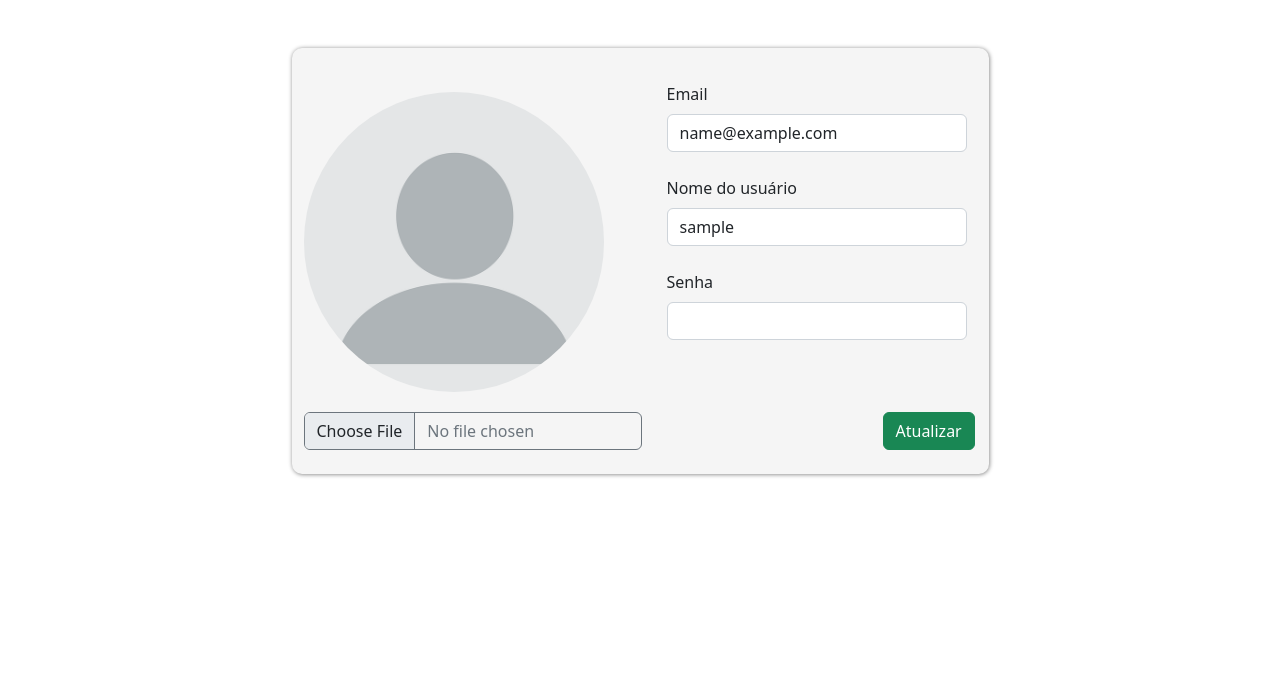
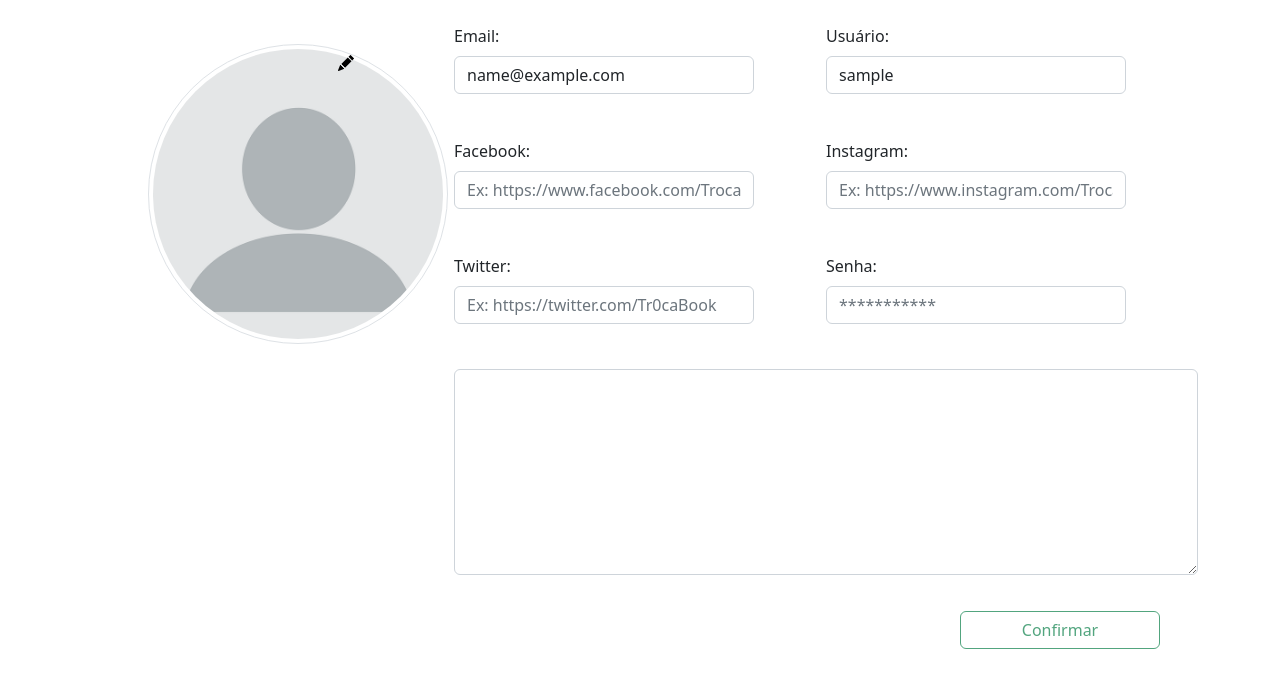
Before and after one commit to FelipeBuen0/TrocaBook, a PHP site: page /view/AtualizarPerfil.php in a window 1280 px wide. Shown: the part 58-746 px from the top of the page. Run offline with PHP 8.4, Linux system fonts and the light colour scheme; the visitor is signed in with stand-in values (Sample User, id 1); data that the repository does not hold is empty.

Commit message:
Mudança no layout da tela de atualização de cadastro e adição de novas funcionalidades.
também alteramos o código do banco de dados.

```diff
--- a/ForgotPassword.php
+++ b/ForgotPassword.php
@@ -13,12 +13,13 @@
         $anwser = mysqli_real_escape_string($mysqli, $_POST['SecurityAnswer']);
         $SecurityPassword = mysqli_real_escape_string($mysqli, $_POST['SecurityPassword']);
         $ConfirmSecurityPassword = mysqli_real_escape_string($mysqli, $_POST['ConfirmSecurityPassword']);
-
         if ($SecurityPassword != $ConfirmSecurityPassword) {
             return $message = "<h1>As senhas não são iguais, tente novamente!</h1>";
         }
 
         if ($anwser == $records['SecurityAnswer']) {
+            $SecurityPassword = base64_encode($SecurityPassword);
+            $SecurityPassword = sha1($SecurityPassword);
             $sql = "UPDATE logincredentials SET Password = '$SecurityPassword' WHERE email = '$email'";
             $result = $mysqli->query($sql);
             return $result == true ? header('Location: Login.php') : $message = "Houve um problema com o bando de dados, tente novamente mais tarde.";
--- a/Login.php
+++ b/Login.php
@@ -11,7 +11,9 @@
     $rows = $result->num_rows;
     if ($rows == 1) {
         $row = $result->fetch_assoc();
-        if (base64_encode($Password) != $row['Password']) {
+        $Password = base64_encode($Password);
+        $Password = sha1($Password);
+        if ( $Password != $row['Password']) {
             echo '<p class="bg-warning">Usuário ou senha não identificados';
             return;
         }
@@ -55,7 +57,7 @@
             <br>
             <div class="d-flex justify-content-between">
                 <a href="register.php"><b>Não possui cadastro?</b></a>
-                <a href="ForgotPassword.php "><b>Esqueceu a senha?</b></a>
+                <a href="EmailVerification.php "><b>Esqueceu a senha?</b></a>
             </div>
             <p id="log"></p>
             <input name="submit" type="submit" class="btn btn-outline-primary" value="Confirmar">
--- a/master.css
+++ b/master.css
@@ -63,6 +63,7 @@
 .profile-photo {
     height: 100%;
     width: 100%;
+    margin-left: 22%;
     border-radius: 50%;
     object-fit: contain;
 }
@@ -120,14 +121,16 @@
     width: fit-content;
 }
 .m-lft-p10{
-    width: 40vh;
-    margin-left: 15px;
-    padding: 10px;
+    padding: 5px;
 }
 .m-lft{
     position: relative;
     left: 72%;
 }
+#aboutMeLabel {
+    margin-top: 20px;
+}
+
 
 /* ===== Scrollbar CSS =====
   /* Firefox */
@@ -160,7 +163,9 @@
     position: relative;
     display: inline-block;
   }
-
+  .form-width {
+    width: 300px !important;
+  }
   #dropdown-content {
     display: none;
     position: absolute;
@@ -230,3 +235,71 @@
       border-radius: 0.375rem;
       transition: border-color .15s
   }
+
+  /* PERFIL  */
+  .container {
+
+    display: grid;
+    grid-template-columns: 1fr 1fr 1fr;
+    grid-template-rows: 115px 115px 115px 115px 127px;
+    gap: 0px 0px;
+    grid-auto-flow: row;
+    grid-template-areas:
+    "Image Email usuario"
+    "Image fb ig"
+    "Image twitter password"
+    ".. Textarea Textarea";
+}
+
+  .Image {
+    grid-area: Image;
+ }
+
+  .twitter { grid-area: twitter; }
+
+  .Textarea { grid-area: Textarea; }
+
+  .Email { grid-area: Email; }
+
+  .Usuario { grid-area: Usuario; }
+
+  .fb { grid-area: fb; }
+
+  .ig { grid-area: ig; }
+
+  .password { grid-area: password; }
+
+
+  /* FIM PERFIL */
+
+  /* FILE UPLOAD STYLE */
+  .file-upload {
+    height: 16px;
+    width: 16px;
+    margin-left: 20%;
+    position: absolute;
+    margin-top: 2%;
+}
+  .file-upload input{
+	position:absolute;
+	height:32px;
+	width:16px;
+	left:0px;
+	top:0px;
+	background:transparent;
+	opacity:0;
+	-ms-filter:"progid:DXImageTransform.Microsoft.Alpha(Opacity=0)";
+	filter: alpha(opacity=0);
+}
+.file-upload img{
+	height: 100%;
+    width: 100%;
+    object-fit: contain;
+}
+.btn-update-profile {
+    left: 75%;
+    position: relative;
+    top: 67%;
+    width: 200px;
+}
+  /* END FILE UPLOAD STYLE */
--- a/register.php
+++ b/register.php
@@ -35,6 +35,7 @@
         // $Password = password_hash($Plain_Password, PASSWORD_DEFAULT); TODO: Criptografia de senhas
         strtolower($email);
         $Password = base64_encode($Password);
+        $Password = sha1($Password);
         $insert = "INSERT INTO LoginCredentials
                                    (
                                     Email
--- a/view/AtualizarPerfil.php
+++ b/view/AtualizarPerfil.php
@@ -2,20 +2,21 @@
 include_once '../api/protect.php';
 require_once '../api/database/Connection.php';
 
-    $Id = $_SESSION['id'];
+$Id = 1;
 // SQL Get para pegar as informações do perfil
 $sql = "SELECT *
               FROM LoginCredentials
              WHERE Id = $Id";
 
-    $record = $mysqli -> query($sql);
+$record = $mysqli->query($sql);
 $row = $record->fetch_assoc();
 
-    function ProfilePhotoExists($row, $id) {
+function ProfilePhotoExists($row, $id)
+{
     if (!$row['Image'] == null) {
-            return $image = $id .'/'. $row['Image'];
+        return $image = $id . '/' . $row['Image'];
     }
-        return $image = "no_photo.png"; ;
+    return $image = "no_photo.png";;
 }
 
 ?>
@@ -44,33 +45,50 @@
         </div>
     </nav>
     <br>
-    <br>
-    <form action="../api/AtualizarPerfil.php" method="POST" enctype = "multipart/form-data" class="d-flex justify-content-center container bd-solid-black">
-        <div class="mb">
-            <br>
+    <form action="../api/AtualizarPerfil.php" method="POST" enctype="multipart/form-data">
+        <div class="container">
+            <!-- Email -->
+            <div class="Email">
+                <label for="update_email" class="form-label">Email:</label>
+                <input type="email" class="form-control form-width" name="email_update" id="update_email" value="<?php echo $row['Email'] ?>">
+            </div>
+            <!-- Imagem -->
+            <div class="Image">
+                <div class="file-upload">
+                    <img src="../res/icons/Edit.svg" alt="">
+                    <!-- Seletor de imagem -->
+                    <input class="form-control" name="image" type="file">
+                </div>
                 <div class="profile-photo-contaier">
-                <img class="profile-photo" src="../image/ProfilePhoto/<?php echo ProfilePhotoExists($row, $Id)?>">
+                    <img class="profile-photo img-thumbnail" src="../image/ProfilePhoto/<?php echo ProfilePhotoExists($row, $Id) ?>">
                 </div>
-            <input class="form-control btn btn-outline-secondary -form-control-sm" name="image" type="file">
-            <br>
-            <br>
             </div>
-        <br>
-        <div class="m-lft-p10">
-            <br>
-            <label for="update_email" class="wd-med form-label">Email</label>
-            <input type="email" class="form-control" name="email_update" id="update_email" value="<?php echo $row['Email']?>">
-            <br>
-            <label for="update_username" class="wd-med form-label">Nome do usuário</label>
-            <input type="text" class="form-control" name="user_update" id="update_username" value="<?php echo $row['Username']?>">
-            <br>
-            <label for="update_Passwordword" class="wd-med form-label">Senha</label>
-            <input type="Password" class="form-control" name="Passwordword_update" id="update_Passwordword" value="<?php echo $row['Password']?>">
-            <br>
-            <br>
-            <br>
-            <input type="submit" value="Atualizar"  name="update" id='update_submit' class="btn btn-success opacity-80 m-lft">
+            <!-- Lugar do campo do usuário -->
+            <div class="usuario">
+                <label for="update_username" class="form-label">Usuário:</label>
+                <input type="text" class="form-control form-width" name="user_update" id="update_username" value="<?php echo $row['Username'] ?>">
             </div>
+            <div class="twitter">
+                <label for="update_username" class="form-label">Twitter:</label>
+                <input type="text" class="form-control form-width" name="user_update" id="update_username" placeholder="Ex: https://twitter.com/Tr0caBook">
+            </div>
+            <div class="fb">
+                <label for="update_Password" class="form-label">Facebook: </label>
+                <input type="text" class="form-control form-width" name="Password_update" id="update_Password" placeholder="Ex: https://www.facebook.com/TrocaBookOficial">
+            </div>
+            <div class="ig">
+                <label for="update_Password" class="form-label">Instagram: </label>
+                <input type="password" class="form-control form-width" name="Password_update" id="update_Password" placeholder="Ex: https://www.instagram.com/TrocaBook/">
+            </div>
+            <div class="password">
+                <label for="update_Password" class="form-label">Senha: </label>
+                <input type="Password" class="form-control form-width" name="Password_update" id="update_Password" placeholder="***********">
+            </div>
+            <div class="Textarea">
+                <textarea class="form-control" name="" id="" cols="25" rows="8"></textarea>
+            </div>
+        </div>
+        <input name= "submit" value="Confirmar" type="submit" class="btn-update-profile btn btn-outline-success opacity-75">
     </form>
 </body>
 
--- a/view/MeusLivros.php
+++ b/view/MeusLivros.php
@@ -6,6 +6,7 @@
 // SQL Get para pegar as informações do perfil
 
 $sql = "    SELECT *
+                  , p.Id as PostId
                   , p.Image as PostImage
                   , l.Image as UserImage
                   , p.CreatedAt as PostsCreatedAt
@@ -52,7 +53,7 @@
             }
             echo '
         <br>
-            <div class="card ms-3 mb-3" style="width: 32rem;">
+            <div class="card ms-3 mb-3" id="'.$row['PostId'].'" style="width: 32rem;">
             <div class="img-div">
                 <img src="../image/Posts/' . $row['OwnerId'] . '/' . $row['PostImage'] . '" class="ms-3 img-fit img-thumbnail" alt="...">
             </div>
--- a/view/header.php
+++ b/view/header.php
@@ -3,7 +3,7 @@
             <a class="text-white navbar-brand">TROCABOOK</a>
 
             <form class="d-flex" method="GET" action="view/post.php" role="search">
-                <input class="form-control me-2" type="search" placeholder="Search" aria-label="Search">
+                <input class="form-control me-2" type="search" placeholder="Procure um livro" aria-label="Search">
                 <button class="btn btn-warning" type="submit"><img src="res/icons/search.svg" alt=""></button>
             </form>
             <div id="dropdown">
--- a/view/post.php
+++ b/view/post.php
@@ -1,6 +1,6 @@
 <?php
     include_once 'api/database/Connection.php';
-    $SQL = 'Select *, posts.CreatedAt as PostCreatedAt, posts.Image as PostImage, logincredentials.Image as UserImage from posts inner Join logincredentials on logincredentials.Id = posts.OwnerId order by posts.Id desc';
+    $SQL = 'Select *, posts.Id as PostId, posts.CreatedAt as PostCreatedAt, posts.Image as PostImage, logincredentials.Image as UserImage from posts inner Join logincredentials on logincredentials.Id = posts.OwnerId order by posts.Id desc';
     $record = $mysqli->query($SQL) or die ('Falha ao se conectar ao servidor!');
     while ($row = $record->fetch_assoc()) {
         if (!$row['Image'] == null) {
@@ -10,7 +10,7 @@
         }
         echo '
         <br>
-        <div class="card container" style="width: 32rem;">
+        <div class="card container" id="post-'. $row['PostId'].'" style="width: 32rem;">
         <div class="img-div">
             <img src="image/Posts/' . $row['OwnerId'] . '/' . $row['PostImage'] . '" class="ms-1 img-fit img-thumbnail" alt="...">
         </div>
```
Also changed, not shown: api/AtualizarPerfil.php (+10 -11 lines), api/database/DB.sql (+13 -21 lines), view/perfil.php (+5 -2 lines), res/icons/Edit.svg (added), 1 other file. Lines whose indentation alone changed are shown as unchanged.
